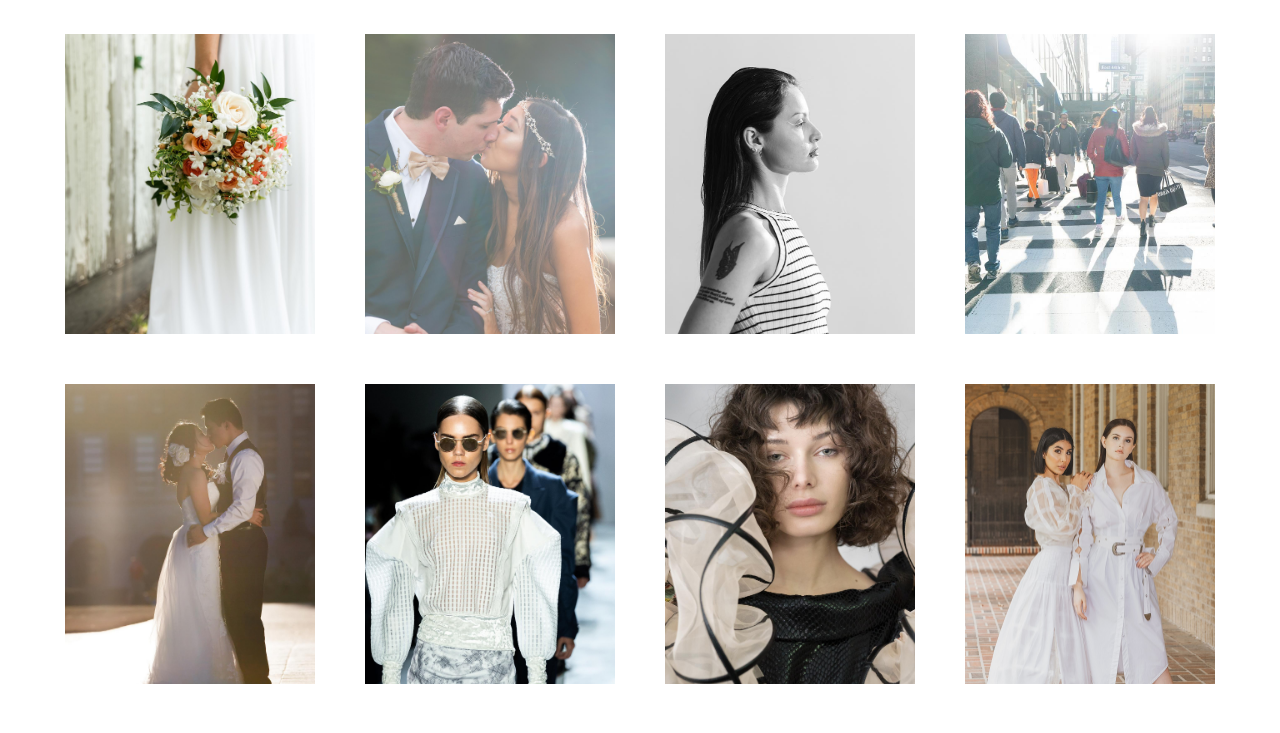
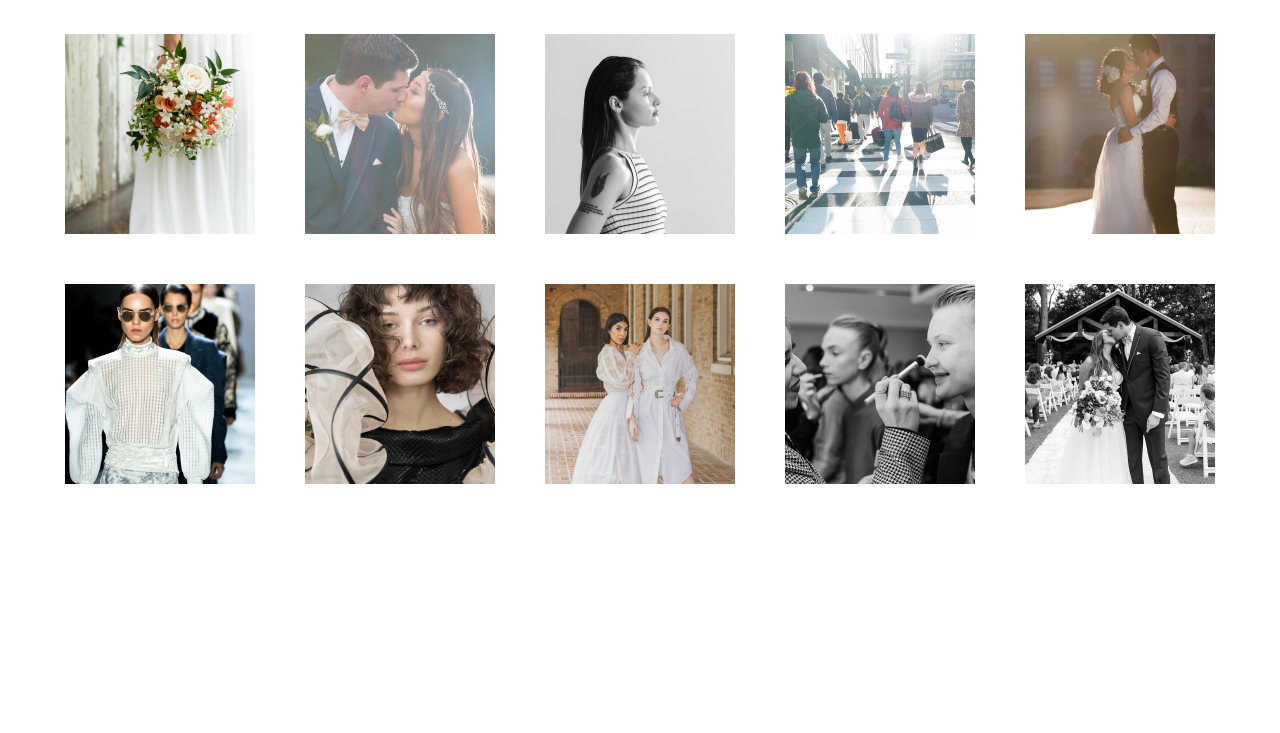
Before and after one commit to Vaisad/FS2021-2022, a plain HTML site: page Wedding Photo Gallery/wedding.html in a window 1280 px wide. Shown: the part 136-869 px from the top of the page. After the commit the page ends 800 px from the top, so only its background shows below. Drawn offline with Linux system fonts and the light colour scheme.

Commit message:
HomeWork

```diff
--- a/Wedding Photo Gallery/wedding.css
+++ b/Wedding Photo Gallery/wedding.css
@@ -147,21 +147,21 @@
   padding: 0 20px;
   height: 50px;
   margin-top: 10px;
+  margin-right: 25px;
   }
   a{
   color: #b6b6b6;
   }
   .img-block {
   display: grid;
-  grid-template-columns: repeat(4, 250px) ;
-  grid-template-rows:300px 300px 300px ;
+  grid-template-columns: repeat(5, 190px) ;
+  grid-template-rows:200px 200px ;
   justify-content: center;
   align-content: center;
   gap: 50px;
   }
   .foto-ten{
-  grid-row-start: 4;
-  grid-row-end: -2;
+  grid-column: 5/-1;
   }
   .img-block {
   object-fit: cover;
```
